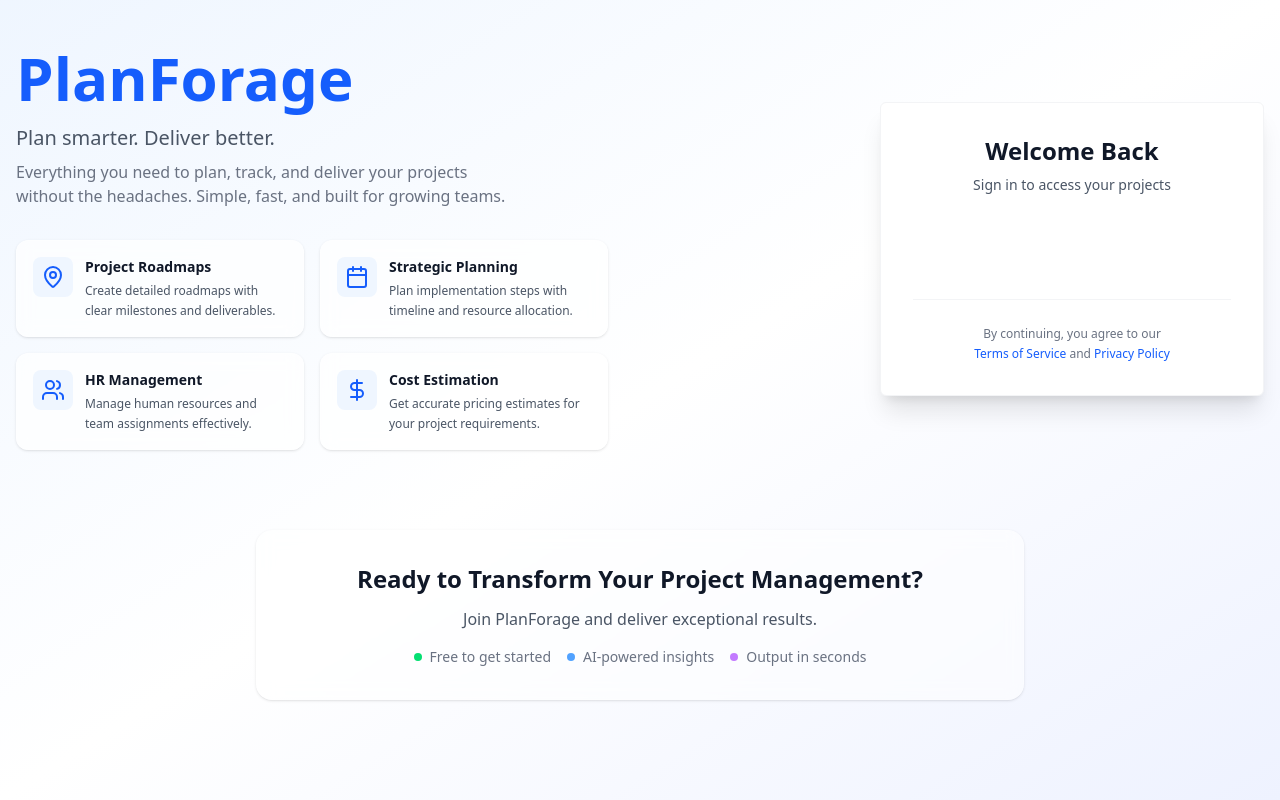
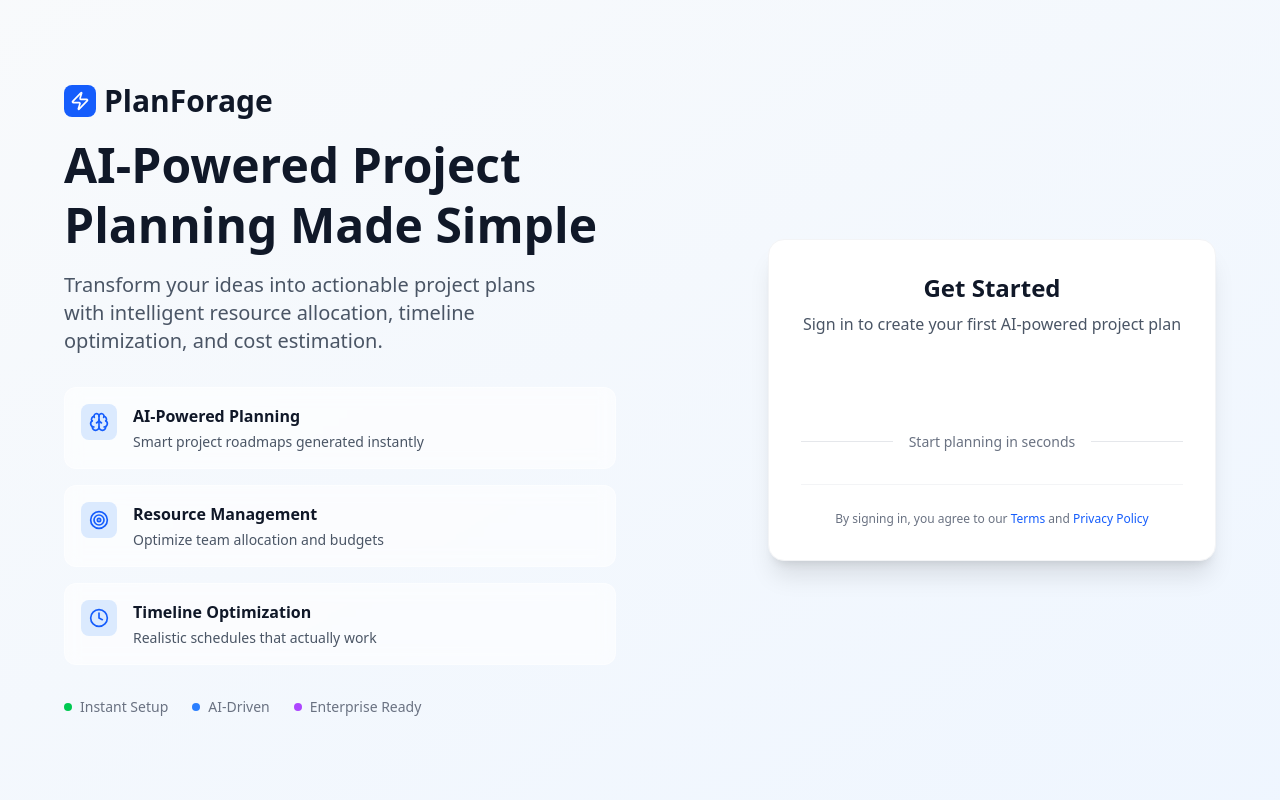
Before and after one commit to ParasWadkarhe/PlanForage, a React (Vite) app in the folder frontend/: page /login in a window 1280 px wide. Built offline with nearby package versions, Linux system fonts and the light colour scheme.

Commit message:
improved login ui

```diff
--- a/frontend/src/components/Login.jsx
+++ b/frontend/src/components/Login.jsx
@@ -4,7 +4,7 @@ import { jwtDecode } from 'jwt-decode';
 import { useNavigate } from 'react-router-dom';
 import { useContext } from 'react';
 import { AuthContext } from '../context/AuthContext';
-import { MapPin, Calendar, Users, DollarSign } from 'lucide-react';
+import { Zap, Brain, Clock, Target } from 'lucide-react';
 
 function LoginButton() {
     const navigate = useNavigate();
@@ -12,7 +12,6 @@ function LoginButton() {
 
     const onSuccess = (credentialResponse) => {
         const userInfo = jwtDecode(credentialResponse.credential);
-        // localStorage.setItem("user", JSON.stringify(userInfo));
         setUserInfo(userInfo);
         setIsLoggedIn(true);
         navigate("/");
@@ -27,84 +26,99 @@ function LoginButton() {
 
     useEffect(() => {
         if(!userInfo) return
-
         console.log("User logged in successfully.");
         navigate("/");
     }, [userInfo])
 
     const features = [
         {
-            icon: <MapPin className="w-6 h-6 text-blue-600" />,
-            title: "Project Roadmaps",
-            description: "Create detailed roadmaps with clear milestones and deliverables."
+            icon: <Brain className="w-5 h-5" />,
+            title: "AI-Powered Planning",
+            description: "Smart project roadmaps generated instantly"
         },
         {
-            icon: <Calendar className="w-6 h-6 text-blue-600" />,
-            title: "Strategic Planning",
-            description: "Plan implementation steps with timeline and resource allocation."
+            icon: <Target className="w-5 h-5" />,
+            title: "Resource Management",
+            description: "Optimize team allocation and budgets"
         },
         {
-            icon: <Users className="w-6 h-6 text-blue-600" />,
-            title: "HR Management",
-            description: "Manage human resources and team assignments effectively."
-        },
-        {
-            icon: <DollarSign className="w-6 h-6 text-blue-600" />,
-            title: "Cost Estimation",
-            description: "Get accurate pricing estimates for your project requirements."
+            icon: <Clock className="w-5 h-5" />,
+            title: "Timeline Optimization",
+            description: "Realistic schedules that actually work"
         }
     ];
 
+    return (
+        <div className="min-h-screen bg-gradient-to-br from-slate-50 to-blue-50 flex items-center justify-center p-4">
+            <div className="w-full max-w-6xl grid lg:grid-cols-2 gap-12 items-center">
 
-    return (
-        <div className="min-h-screen bg-gradient-to-br from-blue-50 via-white to-indigo-50">
-            <div className="container mx-auto px-4 py-8 lg:py-12">
-                <div className="grid lg:grid-cols-2 gap-12 lg:gap-16 items-center">
+                {/* Left Side - Product Description */}
+                <div className="space-y-8 text-center lg:text-left">
+                    <div className="space-y-4">
+                        <div className="flex items-center justify-center lg:justify-start space-x-2">
+                            <div className="w-8 h-8 bg-blue-600 rounded-lg flex items-center justify-center">
+                                <Zap className="w-5 h-5 text-white" />
+                            </div>
+                            <h1 className="text-3xl font-bold text-gray-900">PlanForage</h1>
+                        </div>
 
-                    {/* Left Side - Branding & Features */}
-                    <div className="order-2 lg:order-1 space-y-8">
-                        {/* Logo & Description */}
-                        <div className="text-center lg:text-left">
-                            <h1 className="text-4xl md:text-5xl lg:text-6xl font-bold text-blue-600 mb-4">
-                                PlanForage
-                            </h1>
-                            <p className="text-lg md:text-xl text-gray-600 mb-2">
-                                Plan smarter. Deliver better.
-                            </p>
-                            <p className="text-gray-500 max-w-lg mx-auto lg:mx-0">
-                                Everything you need to plan, track, and deliver your projects without the headaches.
-                                Simple, fast, and built for growing teams.
+                        <h2 className="text-4xl lg:text-5xl font-bold text-gray-900 leading-tight">
+                            AI-Powered Project Planning Made Simple
+                        </h2>
+
+                        <p className="text-xl text-gray-600 max-w-lg mx-auto lg:mx-0">
+                            Transform your ideas into actionable project plans with intelligent resource allocation,
+                            timeline optimization, and cost estimation.
                         </p>
                     </div>
 
-                        {/* Features Grid */}
-                        <div className="grid sm:grid-cols-2 gap-4">
+                    {/* Key Features */}
+                    <div className="space-y-4">
                         {features.map((feature, index) => (
-                                <div key={index} className="bg-white/70 backdrop-blur-sm rounded-xl p-4 border border-white/20 shadow-sm hover:shadow-md transition-all duration-300 hover:bg-white/80">
-                                    <div className="flex items-start space-x-3">
-                                        <div className="flex-shrink-0 p-2 bg-blue-50 rounded-lg">
+                            <div key={index} className="flex items-start space-x-4 p-4 bg-white/60 backdrop-blur-sm rounded-xl border border-white/40">
+                                <div className="flex-shrink-0 p-2 bg-blue-100 rounded-lg text-blue-600">
                                     {feature.icon}
                                 </div>
-                                        <div>
-                                            <h3 className="font-semibold text-gray-900 mb-1 text-sm">
+                                <div className="text-left">
+                                    <h3 className="font-semibold text-gray-900 mb-1">
                                         {feature.title}
                                     </h3>
-                                            <p className="text-gray-600 text-xs leading-relaxed">
+                                    <p className="text-sm text-gray-600">
                                         {feature.description}
                                     </p>
                                 </div>
                             </div>
+                        ))}
                     </div>
-                            ))}
+
+                    {/* Trust Indicators */}
+                    <div className="flex items-center justify-center lg:justify-start space-x-6 text-sm text-gray-500">
+                        <div className="flex items-center space-x-2">
+                            <div className="w-2 h-2 bg-green-500 rounded-full"></div>
+                            <span>Instant Setup</span>
+                        </div>
+                        <div className="flex items-center space-x-2">
+                            <div className="w-2 h-2 bg-blue-500 rounded-full"></div>
+                            <span>AI-Driven</span>
+                        </div>
+                        <div className="flex items-center space-x-2">
+                            <div className="w-2 h-2 bg-purple-500 rounded-full"></div>
+                            <span>Enterprise Ready</span>
+                        </div>
                     </div>
                 </div>
 
-                    {/* Right Side - Login Form */}
-                    <div className="order-1 lg:order-2 flex justify-center lg:justify-end">
-                        <div className="bg-white rounded-md shadow-xl p-8 w-full max-w-sm border border-gray-100">
+                {/* Right Side - Login Card */}
+                <div className="flex justify-center lg:justify-end">
+                    <div className="w-full max-w-md">
+                        <div className="bg-white rounded-2xl shadow-xl border border-gray-100 p-8">
                             <div className="text-center mb-8">
-                                <h2 className="text-2xl font-bold text-gray-900 mb-2">Welcome Back</h2>
-                                <p className="text-gray-600 text-sm">Sign in to access your projects</p>
+                                <h3 className="text-2xl font-bold text-gray-900 mb-2">
+                                    Get Started
+                                </h3>
+                                <p className="text-gray-600">
+                                    Sign in to create your first AI-powered project plan
+                                </p>
                             </div>
 
                             <div className="space-y-6">
@@ -113,42 +127,26 @@ function LoginButton() {
                                     onError={onError}
                                     size="large"
                                     width="100%"
+                                    theme="outline"
                                 />
+
+                                <div className="relative">
+                                    <div className="absolute inset-0 flex items-center">
+                                        <div className="w-full border-t border-gray-200"></div>
+                                    </div>
+                                    <div className="relative flex justify-center text-sm">
+                                        <span className="px-4 bg-white text-gray-500">Start planning in seconds</span>
+                                    </div>
+                                </div>
                             </div>
 
                             <div className="mt-8 pt-6 border-t border-gray-100 text-center">
                                 <p className="text-xs text-gray-500 leading-relaxed">
-                                    By continuing, you agree to our
-                                    <br />
-                                    <span className="text-blue-600 hover:underline cursor-pointer">Terms of Service</span> and
-                                    <span className="text-blue-600 hover:underline cursor-pointer"> Privacy Policy</span>
+                                    By signing in, you agree to our{' '}
+                                    <span className="text-blue-600 hover:underline cursor-pointer">Terms</span>
+                                    {' '}and{' '}
+                                    <span className="text-blue-600 hover:underline cursor-pointer">Privacy Policy</span>
                                 </p>
-                            </div>
-                        </div>
-                    </div>
-                </div>
-
-                {/* Bottom CTA Section */}
-                <div className="mt-16 lg:mt-20 text-center">
-                    <div className="bg-white/50 backdrop-blur-sm rounded-2xl p-6 lg:p-8 border border-white/20 shadow-sm max-w-3xl mx-auto">
-                        <h3 className="text-xl lg:text-2xl font-bold text-gray-900 mb-3">
-                            Ready to Transform Your Project Management?
-                        </h3>
-                        <p className="text-gray-600 mb-4">
-                            Join PlanForage and deliver exceptional results.
-                        </p>
-                        <div className="flex flex-col sm:flex-row justify-center items-center gap-4 text-sm text-gray-500">
-                            <div className="flex items-center space-x-2">
-                                <div className="w-2 h-2 bg-green-400 rounded-full"></div>
-                                <span>Free to get started</span>
-                            </div>
-                            <div className="flex items-center space-x-2">
-                                <div className="w-2 h-2 bg-blue-400 rounded-full"></div>
-                                <span>AI-powered insights</span>
-                            </div>
-                            <div className="flex items-center space-x-2">
-                                <div className="w-2 h-2 bg-purple-400 rounded-full"></div>
-                                <span>Output in seconds</span>
                             </div>
                         </div>
                     </div>
```
Lines whose indentation alone changed are shown as unchanged.
